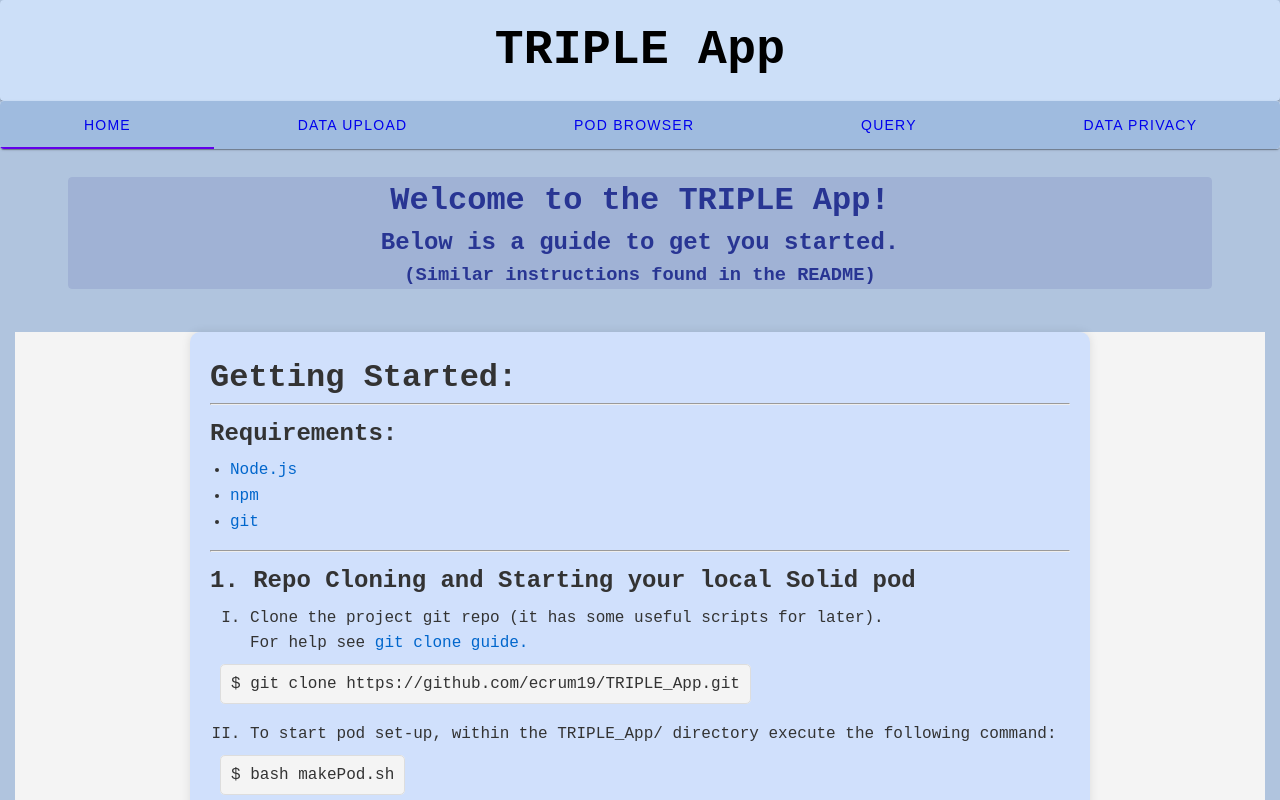
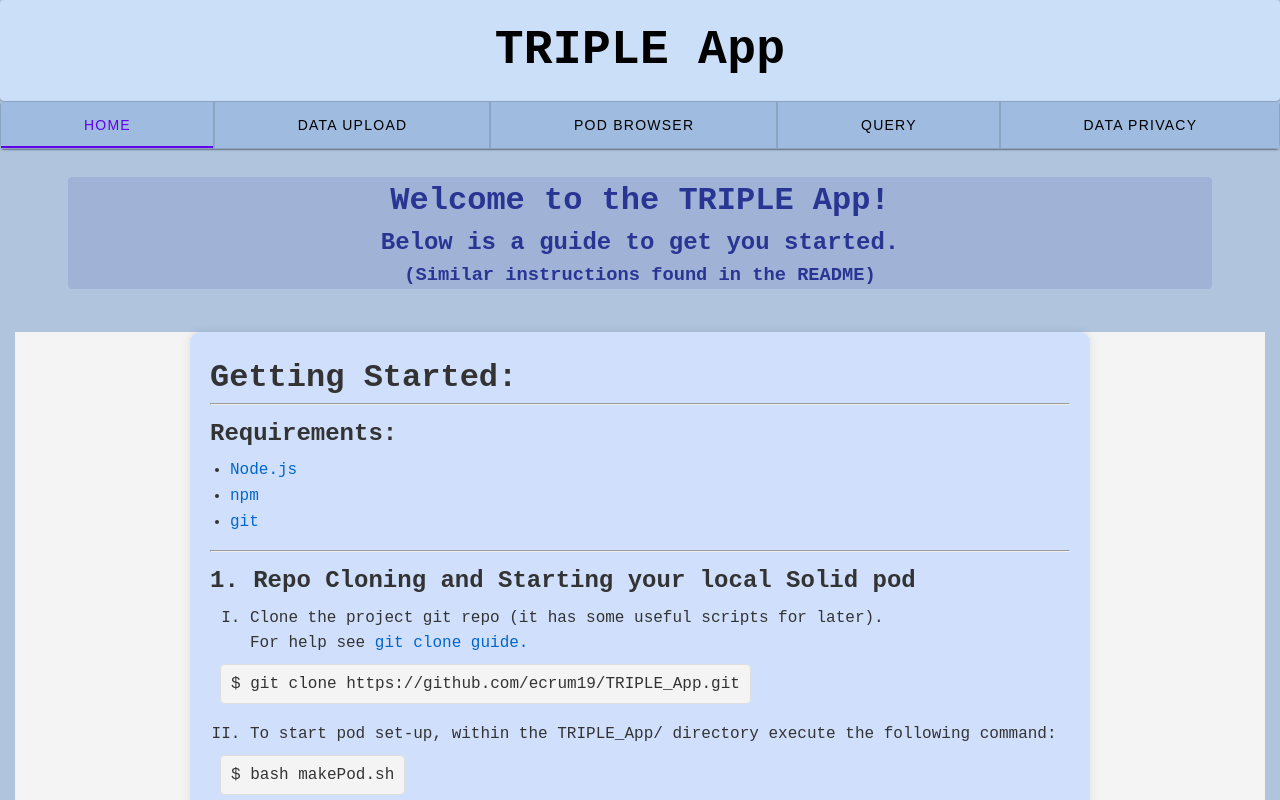
Before and after one commit to KNowledgeOnWebScale/solid-cockpit, a Vue app: page /TRIPLE_App/home in a window 1280 px wide. Shown: the top 800 px of the page. Built offline with nearby package versions, Linux system fonts and the light colour scheme; what @comunica/query-sparql-link-traversal-solid, @inrupt/solid-client-authn-browser would draw is missing.

Commit message:
routing fixes

```diff
--- a/src/components/LandingPage.vue
+++ b/src/components/LandingPage.vue
@@ -108,7 +108,7 @@
 
       <hr />
 
-      <h2 class="req">5. Data Uplod Functionality</h2>
+      <h2 class="req">5. Data Upload Functionality</h2>
       <ol>
         <li>Click the <b>"Data Upload"</b> tab of the nav bar above</li>
       </ol>
--- a/src/components/PodUpload.vue
+++ b/src/components/PodUpload.vue
@@ -91,7 +91,7 @@
   <hr />
 
   <body>
-    <h2 class="req">Data Uplod Guide</h2>
+    <h2 class="req">Data Upload Guide</h2>
     <ol>
       <li>Click the <b>"File Input"</b> bar above or drag and drop a file</li>
       <li>Select the local file(s) you wish to upload</li>
--- a/src/components/Styling/FunctionSelector.vue
+++ b/src/components/Styling/FunctionSelector.vue
@@ -7,8 +7,8 @@
         color="deep-purple-accent-4"
         bg-color="#9fbbdf"
         fixed-tabs>
-        <v-tab v-for="tabName in items" :key="tabName">
-          <router-link :to="{ name: tabName }">{{ tabName }}</router-link>
+        <v-tab border="sm" v-for="tabName in items" :key="tabName" :to="{ name: tabName }">
+          {{ tabName }}
         </v-tab>
       </v-tabs>
     </nav>
--- a/src/components/fileUpload.ts
+++ b/src/components/fileUpload.ts
@@ -74,4 +74,6 @@
   }
 }
 
+
+
 export { handleFiles, getPodURLs };
--- a/src/router.ts
+++ b/src/router.ts
@@ -23,6 +23,7 @@
   history: createWebHistory('/TRIPLE_App/'),
   routes: [
     {
+      name: "root",
       path: "/",
       redirect: { name: "Home" }
     },
@@ -70,16 +71,16 @@
  * (and returning to the login page if logged out at any point)
  */
 setTimeout(() => {
-  router.beforeEach(function (to, from, next) {
+  router.beforeEach(async (to, from) => {
     // make sure the user is authenticated
-    if (!isLoggedin() && to.name !== "Login Page" && to.name !== "Home") {
-      next({ name: "Login Page" });
-    } else if ( !isLoggedin() && to.name !== "Login Page" ) {
-      next({ name: "Login Page" });
+    if (!isLoggedin() && to.name !== "Login Page" && from.name === "Home") {
+      return { name: "Login Page" };
+    } else if (!isLoggedin() && to.name === "Home" && from.name !== "Login Page") {
+      return { name: "Home" };
+    } else if (!isLoggedin() && to.name !== "Home" && from.name === "Login Page") {
+      return { name: "Login Page" };
     } else if (isLoggedin() && to.name === "Login Page") {
-      next({ name: "Home" });
-    } else {
-      next();
+      return { name: "Home" };
     }
   });
 }, 100);
```
